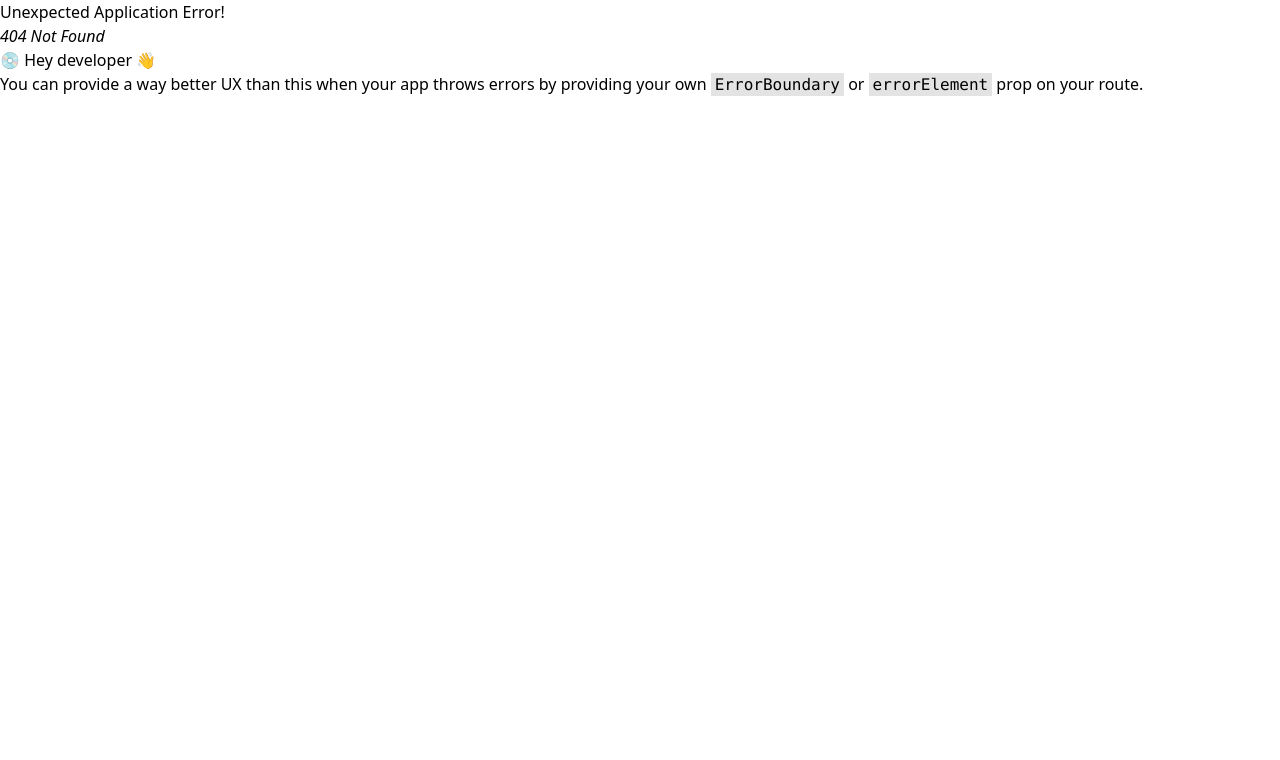
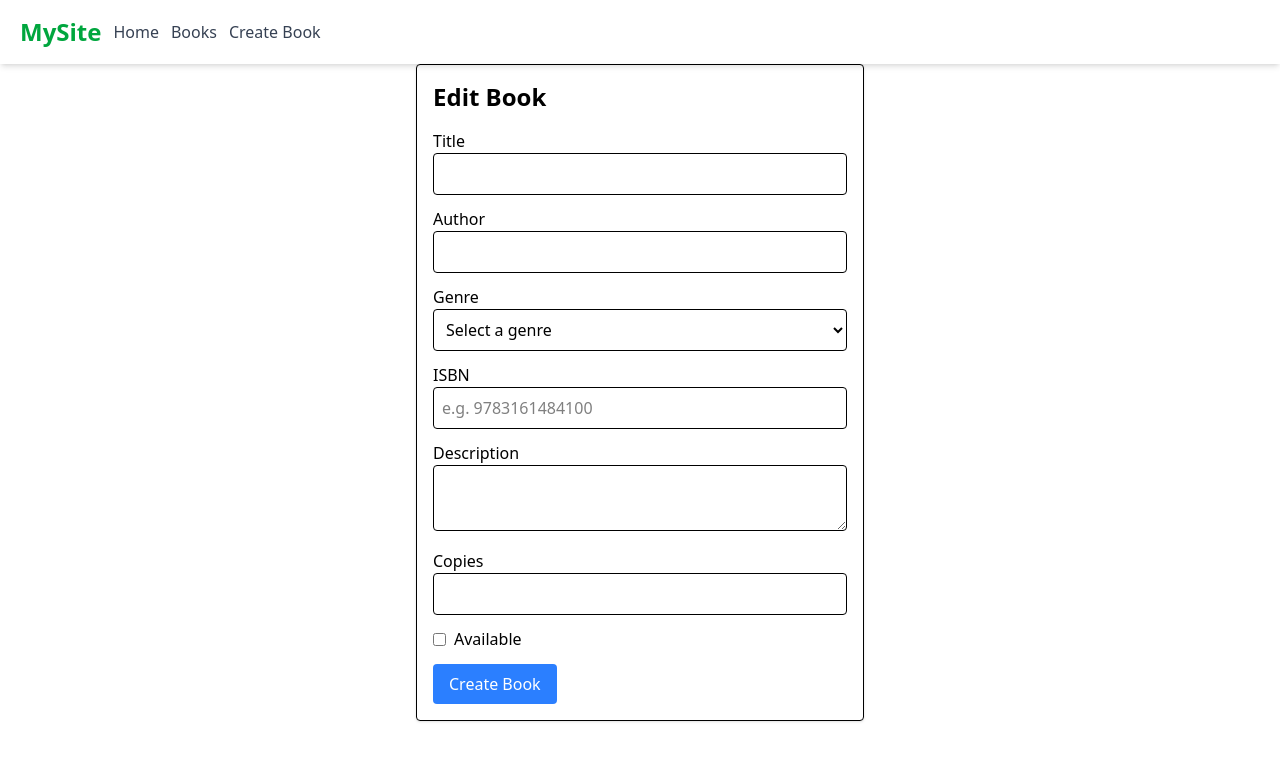
Before and after one commit to tanveer19/L2-B5-Assignment-4-Front, a React (Vite) app: page /edit-book/1 in a window 1280 px wide. Before the commit this address had no page. Shown: the top 760 px of the page. Built offline with nearby package versions, Linux system fonts and the light colour scheme.

Commit message:
editbook start

```diff
--- /dev/null
+++ b/src/pages/EditBook.tsx
@@ -0,0 +1,165 @@
+import { useForm } from "react-hook-form";
+import { useNavigate, useParams } from "react-router";
+import type { Book } from "../types";
+import { useUpdateBookMutation } from "../redux/features/books/booksApi";
+import { toast } from "react-toastify";
+
+const GENRES = [
+  "FICTION",
+  "NON_FICTION",
+  "SCIENCE",
+  "HISTORY",
+  "BIOGRAPHY",
+  "FANTASY",
+];
+
+const editBook = () => {
+  const { id } = useParams<{ id: string }>();
+
+  const navigate = useNavigate();
+  const {
+    register,
+    handleSubmit,
+    formState: { errors },
+    reset,
+    setError,
+  } = useForm<Partial<Book>>();
+
+  const [editBook, { isLoading }] = useUpdateBookMutation();
+
+  const onSubmit = async (data: Partial<Book>) => {
+    try {
+      const result = await editBook(data).unwrap();
+      toast.success(result.message || "Book edited successfully!");
+      reset();
+      navigate("/books");
+    } catch (error: any) {
+      const backendMsg =
+        error?.data?.error || error?.data?.message || "Failed to create book";
+
+      toast.error(backendMsg);
+
+      if (backendMsg.includes("isbn")) {
+        setError("isbn", { type: "server", message: backendMsg });
+      }
+      if (backendMsg.includes("genre")) {
+        setError("genre", { type: "server", message: backendMsg });
+      }
+      if (backendMsg.includes("title")) {
+        setError("title", { type: "server", message: backendMsg });
+      }
+      if (backendMsg.includes("author")) {
+        setError("author", { type: "server", message: backendMsg });
+      }
+    }
+  };
+
+  return (
+    <div className="max-w-md mx-auto p-4 border rounded shadow">
+      <h1 className="text-2xl font-bold mb-4">Edit Book</h1>
+      <form onSubmit={handleSubmit(onSubmit)} className="space-y-3">
+        <div>
+          <label className="block">Title</label>
+          <input
+            {...register("title", { required: "Title is required" })}
+            className="w-full border p-2 rounded"
+          />
+          {errors.title && (
+            <p className="text-red-500 text-sm">{errors.title.message}</p>
+          )}
+        </div>
+
+        <div>
+          <label className="block">Author</label>
+          <input
+            {...register("author", { required: "Author is required" })}
+            className="w-full border p-2 rounded"
+          />
+          {errors.author && (
+            <p className="text-red-500 text-sm">{errors.author.message}</p>
+          )}
+        </div>
+
+        <div>
+          <label className="block">Genre</label>
+          <select
+            {...register("genre", { required: "Genre is required" })}
+            className="w-full border p-2 rounded"
+          >
+            <option value="">Select a genre</option>
+            {GENRES.map((g) => (
+              <option key={g} value={g}>
+                {g}
+              </option>
+            ))}
+          </select>
+          {errors.genre && (
+            <p className="text-red-500 text-sm">{errors.genre.message}</p>
+          )}
+        </div>
+
+        <div>
+          <label className="block">ISBN</label>
+          <input
+            {...register("isbn", {
+              required: "ISBN is required",
+              pattern: {
+                value: /^\d{13}$/,
+                message: "ISBN must be exactly 13 digits (no dashes or spaces)",
+              },
+            })}
+            placeholder="e.g. 9783161484100"
+            className="w-full border p-2 rounded"
+          />
+          {errors.isbn && (
+            <p className="text-red-500 text-sm">{errors.isbn.message}</p>
+          )}
+        </div>
+
+        <div>
+          <label className="block">Description</label>
+          <textarea
+            {...register("description")}
+            className="w-full border p-2 rounded"
+          />
+        </div>
+
+        <div>
+          <label className="block">Copies</label>
+          <input
+            type="number"
+            {...register("copies", {
+              required: "Copies is required",
+              min: { value: 0, message: "Copies must be >= 0" },
+            })}
+            className="w-full border p-2 rounded"
+          />
+          {errors.copies && (
+            <p className="text-red-500 text-sm">{errors.copies.message}</p>
+          )}
+        </div>
+
+        <div>
+          <label className="inline-flex items-center">
+            <input
+              type="checkbox"
+              {...register("available")}
+              className="mr-2"
+            />
+            Available
+          </label>
+        </div>
+
+        <button
+          type="submit"
+          disabled={isLoading}
+          className="bg-blue-500 text-white py-2 px-4 rounded hover:bg-blue-600 disabled:opacity-50"
+        >
+          {isLoading ? "Creating..." : "Create Book"}
+        </button>
+      </form>
+    </div>
+  );
+};
+
+export default editBook;
--- a/src/pages/EditBookId.tsx
+++ /dev/null
@@ -1,9 +0,0 @@
-const editBookId = () => {
-  return (
-    <div>
-      <h1>update an existing book details.</h1>
-    </div>
-  );
-};
-
-export default editBookId;
--- a/src/routes/index.tsx
+++ b/src/routes/index.tsx
@@ -4,6 +4,7 @@ import books from "../pages/Books";
 import createBook from "../pages/CreateBook";
 import borrowSummary from "../pages/BorrowSummary";
 import BookDetailPage from "../pages/BookDetailPage";
+import editBook from "../pages/EditBook";
 
 const router = createBrowserRouter([
   {
@@ -24,6 +25,10 @@ const router = createBrowserRouter([
         Component: BookDetailPage,
       },
       {
+        path: "/edit-book/:id",
+        Component: editBook,
+      },
+      {
         path: "borrow-summary",
         Component: borrowSummary,
       },
```
